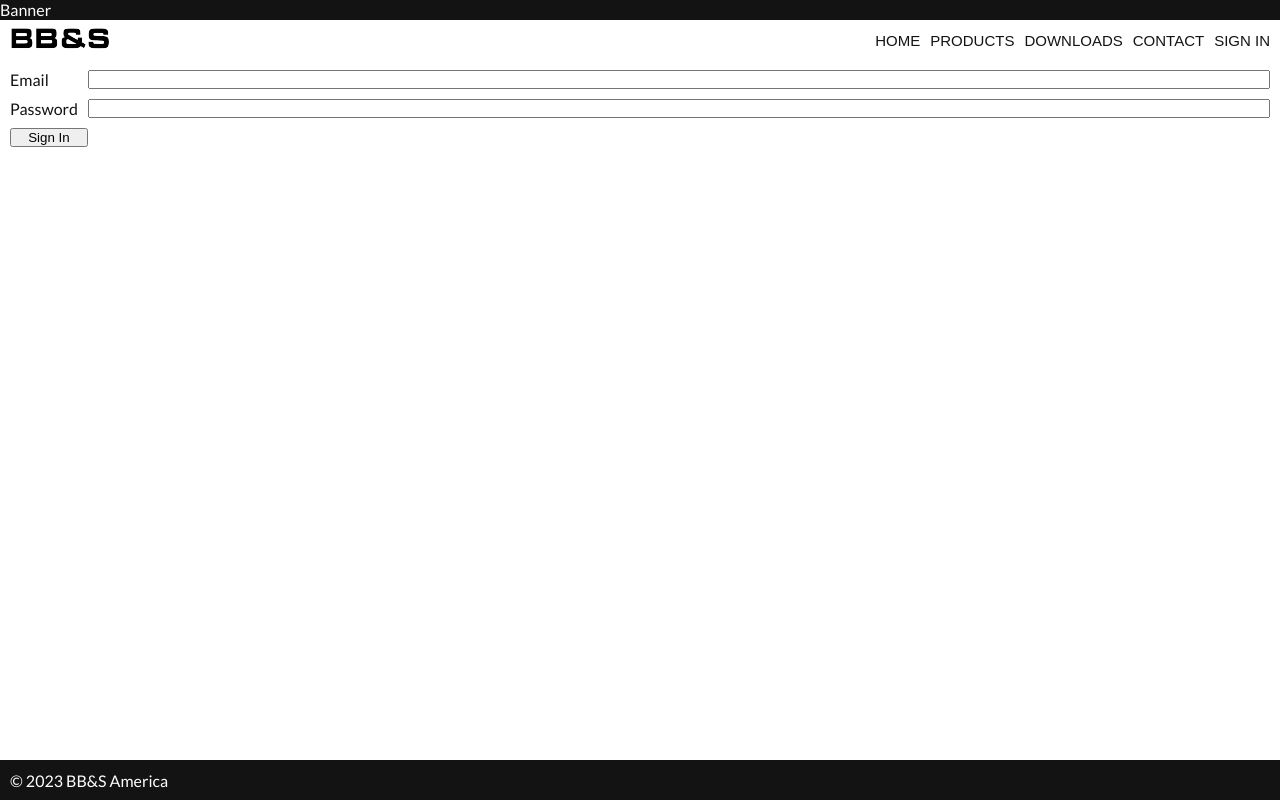
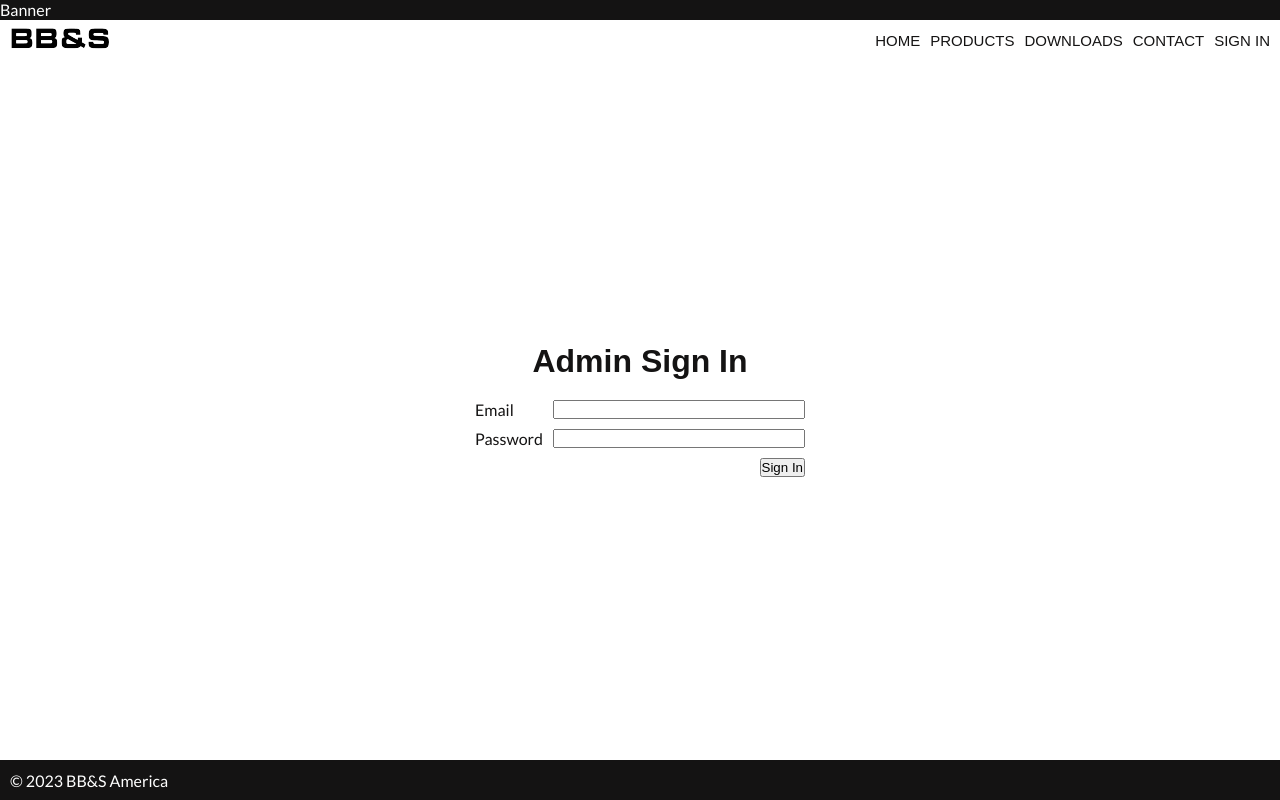
Before and after one commit to baconsocrispy/bbs-app, a Next.js app: page /admin/signin in a window 1280 px wide. Built offline with nearby package versions, Linux system fonts and the light colour scheme; no server answers.

Commit message:
styled sign in page

```diff
--- a/app/admin/signin/page.tsx
+++ b/app/admin/signin/page.tsx
@@ -3,7 +3,10 @@ import AuthForm from "../../components/auth-form/auth-form.component";
 
 const SignIn = () => {
   return (
-    <main>
+    <main className="sign-in-page">
+      <h1 className="sign-in-page__header">
+        Admin Sign In
+      </h1>
       <AuthForm />
     </main>
   )
--- /dev/null
+++ b/app/admin/signin/signin-page.styles.scss
@@ -0,0 +1,14 @@
+.sign-in-page {
+  display: flex;
+  justify-content: center;
+  flex-direction: column;
+
+  @media (min-width: $breakpoint-md) {
+    align-items: center;
+  }
+
+  &__header {
+    padding: 1rem;
+    font-family: $font-header;
+  }
+}
--- a/app/components/auth-form/auth-form.component.tsx
+++ b/app/components/auth-form/auth-form.component.tsx
@@ -4,6 +4,9 @@
 import { FC, useContext, useState } from 'react';
 import { useRouter } from 'next/navigation';
 import { SubmitHandler, useForm } from 'react-hook-form';
+
+// components
+import Button from '../button/button.component';
 
 // context
 import { UserContext } from '@/app/contexts/user.context';
@@ -48,7 +51,7 @@ const AuthForm: FC = () => {
     }
   };
 
-  if (loading) return <p>Loading...</p>;
+  if (loading) return <p>Signing in...</p>;
 
   return (
     <div className='auth-form'>
--- a/app/components/auth-form/auth-form.styles.scss
+++ b/app/components/auth-form/auth-form.styles.scss
@@ -1,6 +1,11 @@
 .auth-form {
-  width: 100vw;
   padding: 1rem;
+  max-width: 35rem;
+
+  @media (min-width: $breakpoint-md) {
+    min-width: 35rem;
+    max-width: 25%;
+  }
 
   &__form {
     display: grid;
@@ -9,6 +14,11 @@
     grid-gap: 1rem 0rem;
   }
 
+  &__button {
+    grid-column: 2 / 3;
+    justify-self: flex-end;
+  }
+
   &__label {
     margin-right: 1rem;
   }
--- a/app/components/block-menu/block-menu.styles.scss
+++ b/app/components/block-menu/block-menu.styles.scss
@@ -68,6 +68,7 @@
   &__image {
     z-index: -1;
     object-fit: cover;
+    border-radius: $border-radius;
   }
 
   &__header {
--- a/app/components/button/button.styles.scss
+++ b/app/components/button/button.styles.scss
@@ -7,7 +7,7 @@
   color: $color-white;
   background-color: rgba(0, 0, 0, .7);;
   transition: background-color 0.4s ease-in-out;
-  border-radius: .5rem;
+  border-radius: $border-radius;
 
   &:hover {
     @media (min-width: $breakpoint-md) {
--- a/app/components/card/card.styles.scss
+++ b/app/components/card/card.styles.scss
@@ -11,11 +11,11 @@
   @media (min-width: $breakpoint-md) {
     grid-template-rows: max-content 1fr max-content;
     min-width: $breakpoint-md;
-    max-width: $card-length;
-    height: $breakpoint-md;
+    max-width: $card-max-width;
+    min-height: $breakpoint-md;
     background-color: $color-black;
     overflow: hidden;
-    border-radius: .5rem;
+    border-radius: $border-radius;
   }
 
   &__link {
@@ -40,7 +40,7 @@
     width: 75%;
     height: auto;
     background-color: $color-black;
-    border-radius: .5rem;
+    border-radius: $border-radius;
 
     @media (min-width: $breakpoint-md) {
       width: 100%;
@@ -52,7 +52,7 @@
       z-index: 10;
       background-color:  rgba(0, 0, 0, .7);
       padding: 1rem;
-      border-radius: .5rem;
+      border-radius: $border-radius;
     }
   }
 
@@ -85,7 +85,7 @@
       display: flex;
       align-items: flex-end;
       color: $color-white;
-      border-radius: .5rem;
+      border-radius: $border-radius;
     }
   }
 
@@ -93,6 +93,6 @@
     justify-self: center;
     background-color:  rgba(0, 0, 0, .7);
     text-transform: capitalize;
-    border-radius: .5rem;
+    border-radius: $border-radius;
   }
 }
--- a/app/styles/global/_variables.scss
+++ b/app/styles/global/_variables.scss
@@ -13,7 +13,8 @@ $height-banner: 2rem;
 $height-footer: 4rem;
 $height-nav: 4rem;
 $height-main: calc(100% - $height-banner - $height-nav - $height-footer);
-$card-length: 80rem;
+$card-max-width: 80rem;
+$border-radius: .5rem;
 
 // breakpoints
 $breakpoint-sm: 500px;
--- a/app/styles/main.scss
+++ b/app/styles/main.scss
@@ -32,3 +32,4 @@
 // pages
 @import '@/app/categories/[slug]/category-page.styles';
 @import '@/app/products/[slug]/product-page.styles';
+@import '@/app/admin/signin/signin-page.styles';
```
